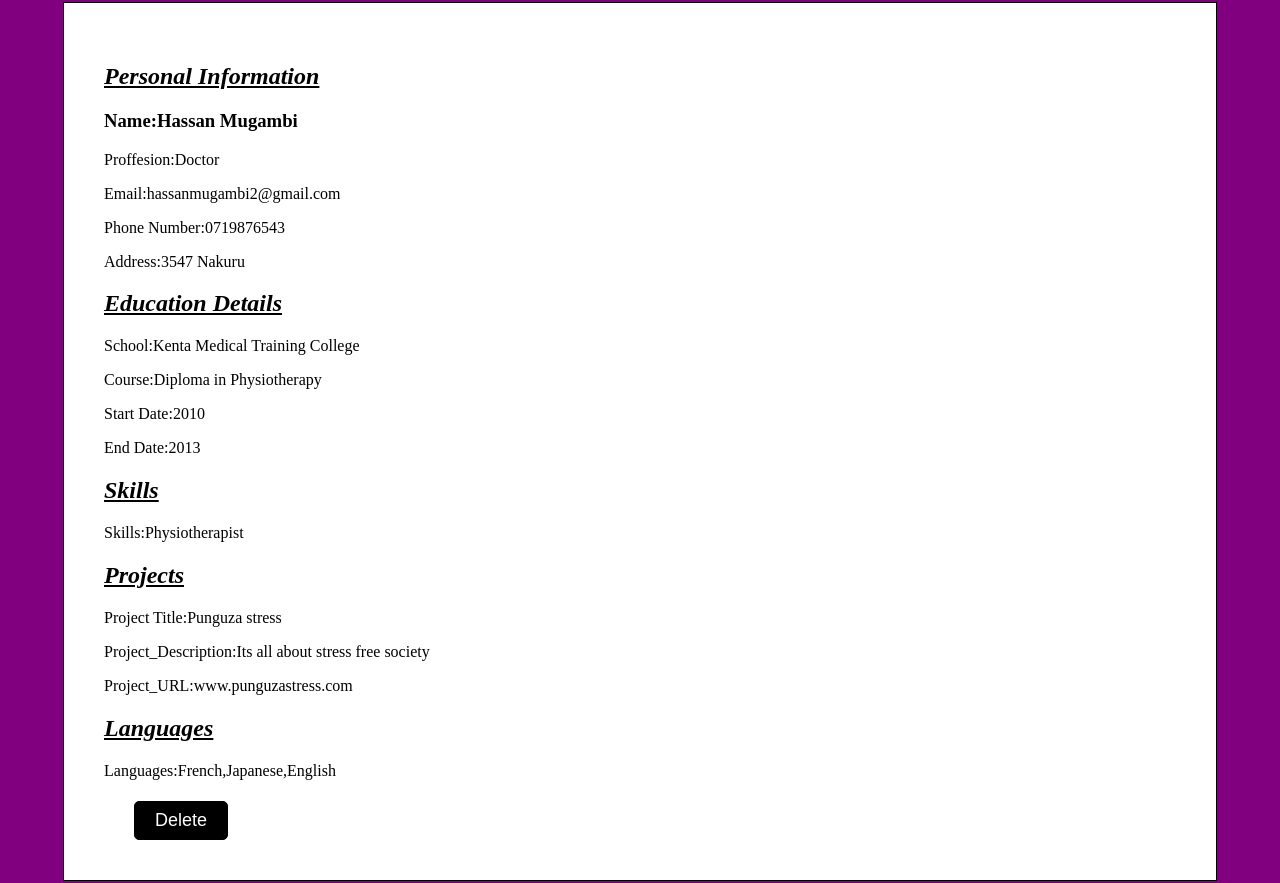
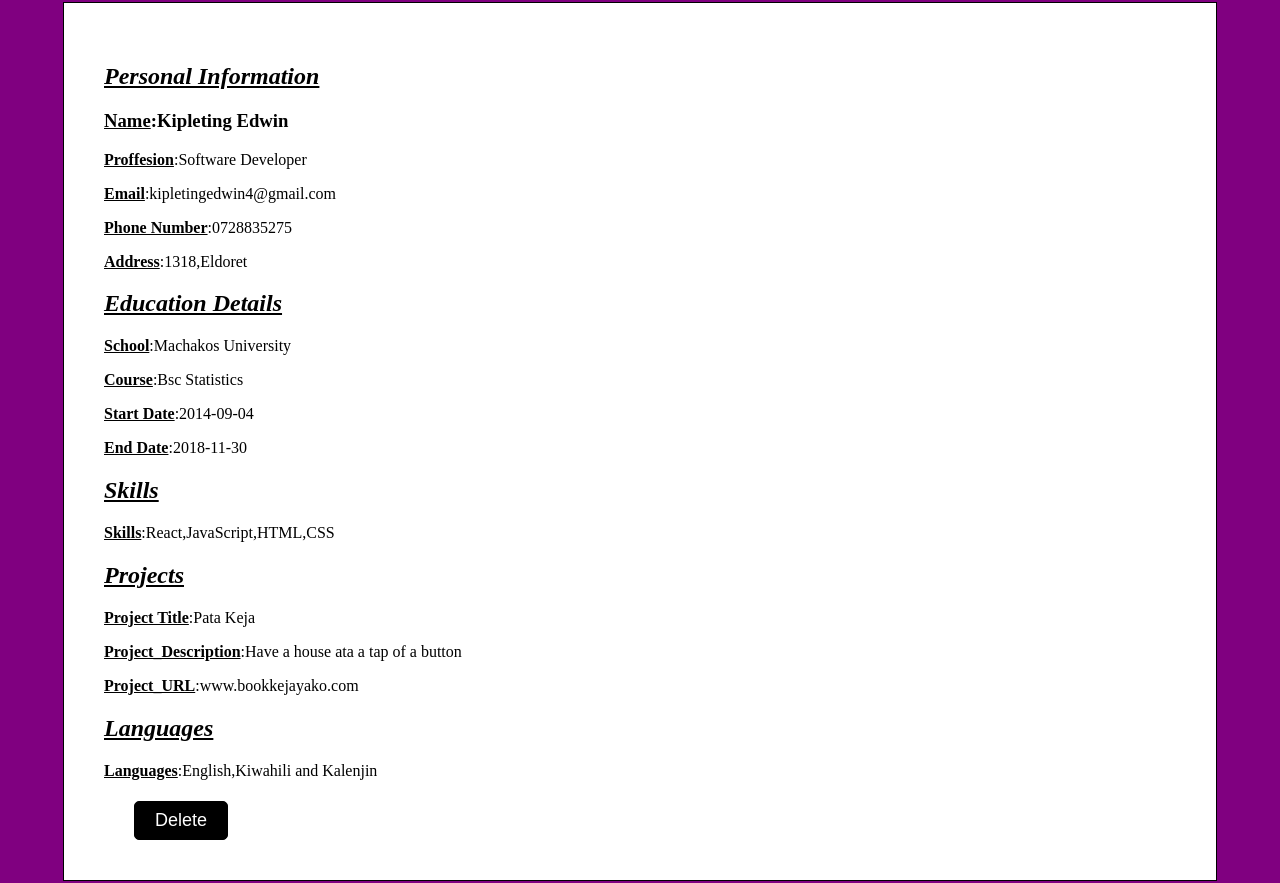
Before and after one commit to KipletingEdwin/Resume-Builder, a React (Create React App) app: page / in a window 1280 px wide. Shown: the part 1384-2267 px from the top of the page. Built offline with nearby package versions, Linux system fonts and the light colour scheme; data requests are answered from the project's data file.

Commit message:
remove unnecessary props

```diff
--- a/db.json
+++ b/db.json
@@ -1,21 +1,21 @@
 {
   "resumes": [
     {
-      "school": "Kenta Medical Training College",
-      "level": "Diploma in Physiotherapy",
-      "start": "2010",
-      "end": "2013",
-      "languages": "French,Japanese,English",
-      "name": "Hassan Mugambi",
-      "proffesion": "Doctor",
-      "email": "hassanmugambi2@gmail.com",
-      "phone": "0719876543",
-      "address": "3547 Nakuru",
-      "head": "Punguza stress",
-      "description": "Its all about stress free society",
-      "project_url": "www.punguzastress.com",
-      "skills": "Physiotherapist",
-      "id": 3
+      "school": "Machakos University",
+      "level": "Bsc Statistics",
+      "start": "2014-09-04",
+      "end": "2018-11-30",
+      "languages": "English,Kiwahili and Kalenjin",
+      "name": "Kipleting Edwin",
+      "proffesion": "Software Developer",
+      "email": "kipletingedwin4@gmail.com",
+      "phone": "0728835275",
+      "address": "1318,Eldoret",
+      "head": "Pata Keja",
+      "description": "Have a house ata a tap of a button",
+      "project_url": "www.bookkejayako.com",
+      "skills": "React,JavaScript,HTML,CSS",
+      "id": 1
     }
   ]
 }
--- a/src/Components/Resume.js
+++ b/src/Components/Resume.js
@@ -12,7 +12,6 @@ function Resume({
   end,
   languages,
   skills,
-  handleDelete,
   projectT,
   projectURL,
   projectdescription,
@@ -41,28 +40,28 @@ function Resume({
   return (
     <div className="final-resume">
       <h2>Personal Information</h2>
-      <h3>Name:{name}</h3>
-      <p>Proffesion:{proffesion}</p>
-      <p>Email:{email}</p>
-      <p>Phone Number:{phone}</p>
-      <p>Address:{address}</p>
+      <h3><span>Name</span>:{name}</h3>
+      <p><span>Proffesion</span>:{proffesion}</p>
+      <p><span>Email</span>:{email}</p>
+      <p><span>Phone Number</span>:{phone}</p>
+      <p><span>Address</span>:{address}</p>
 
       <h2>Education Details</h2>
-      <p>School:{school}</p>
-      <p>Course:{level}</p>
-      <p>Start Date:{start}</p>
-      <p>End Date:{end}</p>
+      <p><span>School</span>:{school}</p>
+      <p><span>Course</span>:{level}</p>
+      <p><span>Start Date</span>:{start}</p>
+      <p><span>End Date</span>:{end}</p>
 
       <h2>Skills</h2>
-      <p>Skills:{skills}</p>
+      <p><span>Skills</span>:{skills}</p>
 
       <h2>Projects</h2>
-      <p>Project Title:{projectT}</p>
-      <p>Project_Description:{projectdescription}</p>
-      <p>Project_URL:{projectURL}</p>
+      <p><span>Project Title</span>:{projectT}</p>
+      <p><span>Project_Description</span>:{projectdescription}</p>
+      <p><span>Project_URL</span>:{projectURL}</p>
 
       <h2>Languages</h2>
-      <p>Languages:{languages}</p>
+      <p><span>Languages</span>:{languages}</p>
       <button className="del" onClick={handleDelete}>
         Delete
       </button>
--- a/src/index.css
+++ b/src/index.css
@@ -160,6 +160,10 @@ body {
   font-style: italic;
   text-decoration: underline;
 }
+.final-resume span{
+  text-decoration: underline;
+  font-weight: 600;
+}
 .sub {
   background-color: rgb(152, 152, 216);
   padding: 15px 30px;
```
Also changed, not shown: src/App.js (+0 -15 lines).
